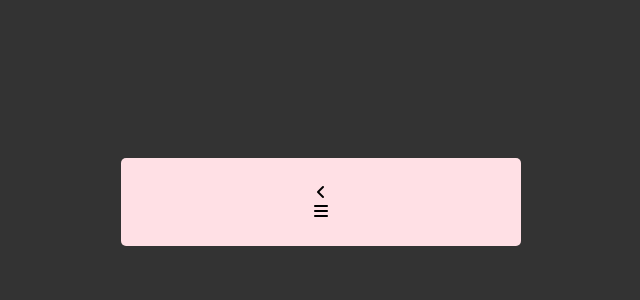
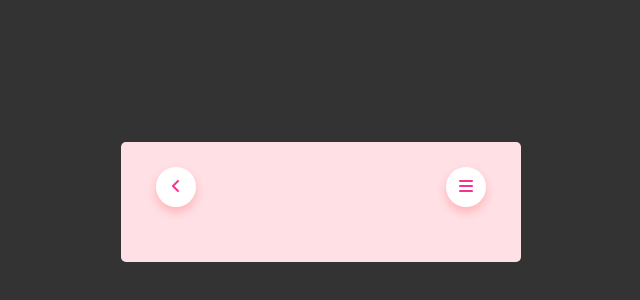
Before and after one commit to Sandunjayasekar/music-app, a plain HTML site: page index.html in a window 1280 px wide. Shown: the part 198-498 px from the top of the page, without its empty margins (319-959 px from the left). Drawn offline with Linux system fonts and the light colour scheme.

Commit message:
icons styled

```diff
--- a/style.css
+++ b/style.css
@@ -23,3 +23,20 @@
     text-align: center;
 
 }
+
+nav {
+    display: flex;
+    margin-bottom: 30px;
+    justify-content: space-between;
+}
+
+nav .circle {
+    border-radius: 50%;
+    width: 40px;
+    height: 40px;
+    line-height: 40px;
+    background: #fff;
+    cursor: pointer;
+    color: #f53192;
+    box-shadow: 0 5px 10px rgba(255, 26, 26, 0.22);
+}
```
